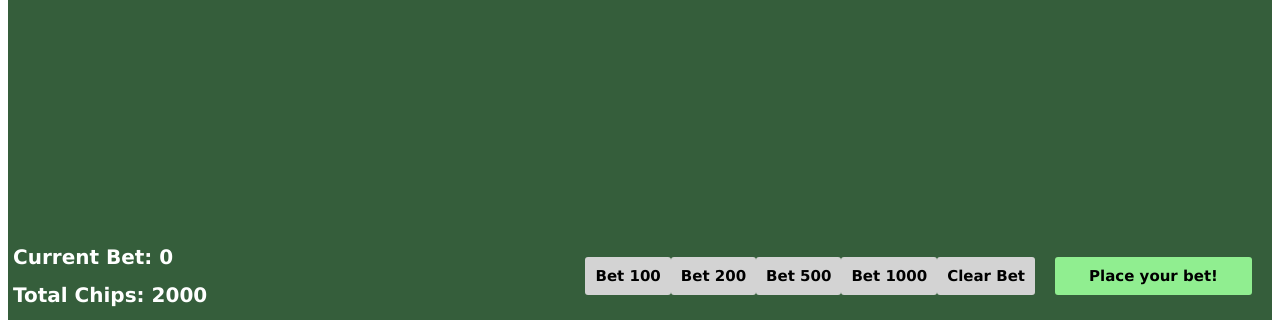
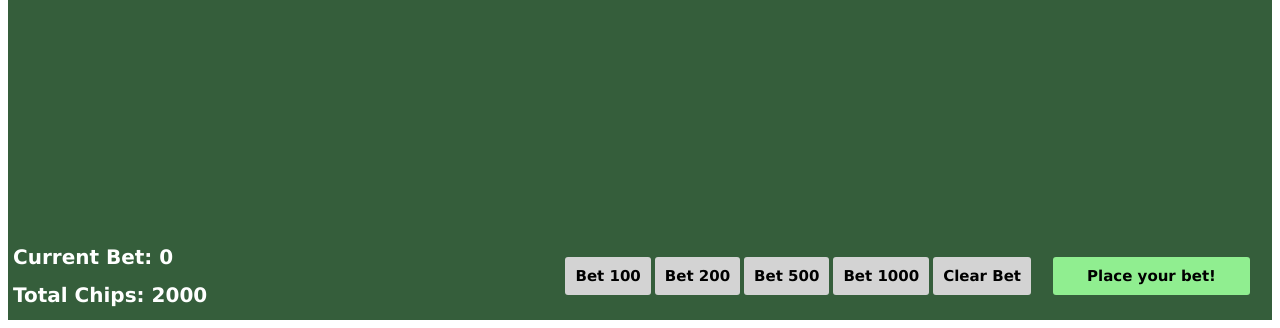
Before and after one commit to ChristopherMKoehler/Blackjack, a website built with webpack: page index.html in a window 1280 px wide. Shown: the part 488-816 px from the top of the page. Built offline with nearby package versions, Linux system fonts and the light colour scheme; a web font is replaced by a local one.

Commit message:
Fix button spacing

```diff
--- a/styles.css
+++ b/styles.css
@@ -17,11 +17,7 @@ button {
   background: lightgray;
   border-radius: 3px;
   padding: 10px;
-<<<<<<< HEAD
-  margin: 1px;
-=======
   margin: 2px;
->>>>>>> master
 }
 
 button:hover {
@@ -38,7 +34,6 @@ img {
   margin-top: 88px;
   display: flex;
   flex-direction: row;
-  margin-top: 88px;
   align-items: center;
 }
 
```
